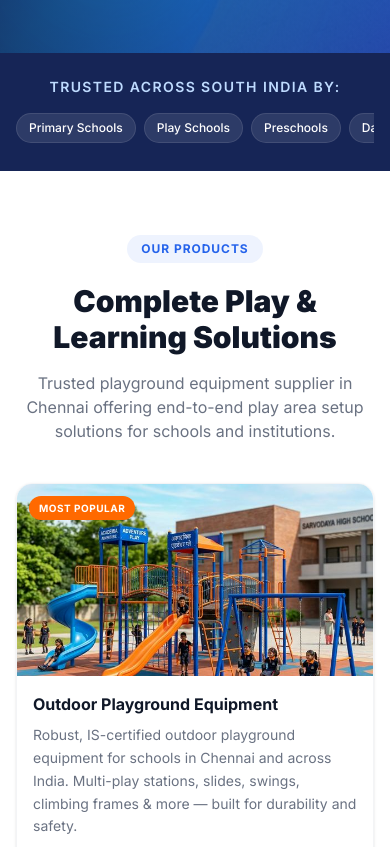
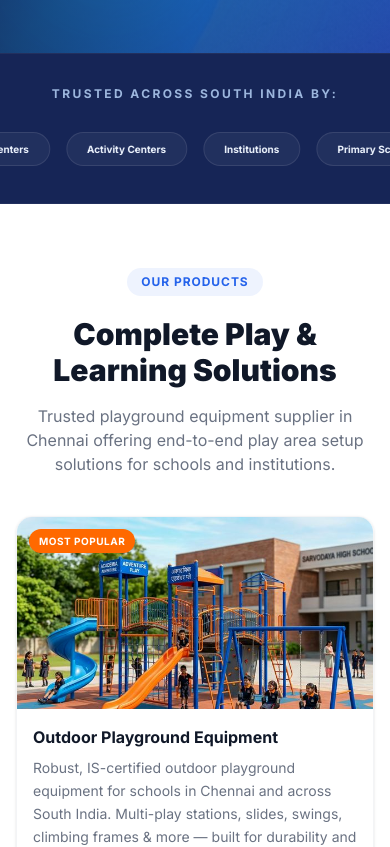
Before and after one commit to rhv1501/monopoly_marketing, a Next.js app: page / in a window 390 px wide. Shown: the part 900-1747 px from the top of the page. Built offline with nearby package versions, Linux system fonts and the light colour scheme; no server answers.

Commit message:
npm run dev

```diff
--- a/app/components/FAQ.tsx
+++ b/app/components/FAQ.tsx
@@ -32,9 +32,9 @@ const faqs = [
   },
   {
     question:
-      "Do you supply playground equipment and school furniture across India?",
+      "Do you provide delivery and setup across South India?",
     answer:
-      "Absolutely. While we are headquartered in Chennai, Tamil Nadu, Monopoly Marketing supplies playground equipment, Montessori toys, and school furniture to schools and institutions across all major states in India — including Maharashtra, Karnataka, Andhra Pradesh, Kerala, Delhi, and more.",
+      "Absolutely. While we are headquartered in Chennai, Monopoly Marketing specializes in supplying and installing playground equipment, Montessori toys, and school furniture across South India — including Tamil Nadu, Andhra Pradesh (Tirupati, Nellore), and Kerala.",
     links: [
       {
         href: "#school-furniture",
--- a/app/components/Hero.tsx
+++ b/app/components/Hero.tsx
@@ -55,7 +55,7 @@ export default function Hero() {
             Trusted by schools &amp; institutions for safe, durable, and
             engaging kids&apos; play solutions. From outdoor playground
             equipment to Montessori toys &amp; school furniture — we deliver
-            across India.
+            across South India.
           </p>
 
           {/* CTA Buttons */}
@@ -110,7 +110,7 @@ export default function Hero() {
               { icon: "🏆", text: "25+ Years Experience" },
               { icon: "🏫", text: "100+ Schools Served" },
               { icon: "✅", text: "IS Certified Materials" },
-              { icon: "🚚", text: "Pan-India Delivery" },
+              { icon: "🚚", text: "South India Delivery" },
             ].map((badge) => (
               <div
                 key={badge.text}
--- a/app/components/Products.tsx
+++ b/app/components/Products.tsx
@@ -5,7 +5,7 @@ const products = [
     id: "outdoor-playground",
     title: "Outdoor Playground Equipment",
     description:
-      "Robust, IS-certified outdoor playground equipment for schools in Chennai and across India. Multi-play stations, slides, swings, climbing frames & more — built for durability and safety.",
+      "Robust, IS-certified outdoor playground equipment for schools in Chennai and across South India. Multi-play stations, slides, swings, climbing frames & more — built for durability and safety.",
     image: "/outdoor-playground.png",
     alt: "Outdoor playground equipment supplier in Chennai",
     tag: "Most Popular",
@@ -25,9 +25,9 @@ const products = [
     id: "montessori-toys",
     title: "Montessori Toys & Materials",
     description:
-      "Wholesale Montessori educational toys and materials for preschools across India. Pink towers, alphabet boxes, bead frames, shape sorters & complete Montessori classroom sets.",
+      "Wholesale Montessori educational toys and materials for preschools across South India. Pink towers, alphabet boxes, bead frames, shape sorters & complete Montessori classroom sets.",
     image: "/montessori-toys.png",
-    alt: "Montessori toys wholesale India Chennai",
+    alt: "Montessori toys wholesale South India Chennai",
     tag: "Educational",
     tagColor: "bg-emerald-600",
   },
@@ -37,7 +37,7 @@ const products = [
     description:
       "Ergonomic, colorful preschool furniture wholesale for nurseries and play schools. Desks, chairs, activity tables, storage units — available in bulk at competitive pricing.",
     image: "/school-furniture.png",
-    alt: "Preschool furniture suppliers Chennai India",
+    alt: "Preschool furniture suppliers Chennai South India",
     tag: "Bulk Pricing",
     tagColor: "bg-purple-600",
   },
--- a/app/components/SocialProof.tsx
+++ b/app/components/SocialProof.tsx
@@ -10,23 +10,42 @@ export default function SocialProof() {
 
   return (
     <section
-      className="bg-blue-950 py-6 overflow-hidden"
+      className="bg-blue-950 py-8 lg:py-6 overflow-hidden relative border-y border-white/5"
       aria-label="Trusted by institutions"
     >
       <div className="max-w-7xl mx-auto px-4 sm:px-6 lg:px-8">
-        <div className="flex flex-col sm:flex-row items-center justify-between gap-4">
-          {/* Label */}
-          <p className="text-blue-200 text-sm font-semibold uppercase tracking-widest whitespace-nowrap flex-shrink-0">
+        <div className="flex flex-col lg:flex-row items-center gap-6 lg:gap-12">
+          {/* Label - Static positioning */}
+          <p className="text-blue-200 text-xs sm:text-sm font-bold uppercase tracking-[0.2em] whitespace-nowrap flex-shrink-0 opacity-80 lg:border-r lg:border-white/10 lg:pr-12">
             Trusted Across South India by:
           </p>
 
-          {/* Scrolling tags */}
-          <div className="w-full sm:w-auto overflow-x-auto scroll-snap-x">
-            <div className="flex flex-nowrap sm:flex-wrap gap-2 justify-start sm:justify-end pb-1 sm:pb-0">
+          {/* Marquee Container */}
+          <div className="marquee-mask flex-1 relative min-w-0">
+            <div className="testimonial-marquee-track flex gap-4 pr-4">
+              {/* First set of items */}
               {institutions.map((inst) => (
                 <span
-                  key={inst}
-                  className="text-xs font-medium px-3 py-1.5 rounded-full bg-white/10 text-white border border-white/10 whitespace-nowrap"
+                  key={`marq-1-${inst}`}
+                  className="text-[10px] sm:text-xs font-bold px-5 py-2 rounded-full bg-white/5 text-blue-50 border border-white/10 whitespace-nowrap hover:bg-white/10 transition-colors"
+                >
+                  {inst}
+                </span>
+              ))}
+              {/* Duplicate set for seamless loop */}
+              {institutions.map((inst) => (
+                <span
+                  key={`marq-2-${inst}`}
+                  className="text-[10px] sm:text-xs font-bold px-5 py-2 rounded-full bg-white/5 text-blue-50 border border-white/10 whitespace-nowrap hover:bg-white/10 transition-colors"
+                >
+                  {inst}
+                </span>
+              ))}
+              {/* Triplicate just to be safe on very wide screens */}
+              {institutions.map((inst) => (
+                <span
+                  key={`marq-3-${inst}`}
+                  className="text-[10px] sm:text-xs font-bold px-5 py-2 rounded-full bg-white/5 text-blue-50 border border-white/10 whitespace-nowrap hover:bg-white/10 transition-colors"
                 >
                   {inst}
                 </span>
--- a/app/components/WhyChooseUs.tsx
+++ b/app/components/WhyChooseUs.tsx
@@ -21,7 +21,7 @@ const usps = [
     icon: "🚚",
     title: "Fast Delivery",
     description:
-      "Pan-India delivery with fast turnaround times. We supply outdoor and indoor play equipment across all major states.",
+      "Fast delivery across South India with quick turnaround. We supply outdoor and indoor play equipment across major districts.",
   },
   {
     icon: "✅",
--- a/app/globals.css
+++ b/app/globals.css
@@ -459,3 +459,16 @@ details.faq-item .faq-answer {
     animation-duration: 52s !important;
   }
 }
+
+.no-scrollbar::-webkit-scrollbar {
+  display: none !important;
+}
+.no-scrollbar {
+  -ms-overflow-style: none !important;
+  scrollbar-width: none !important;
+}
+
+.marquee-mask {
+  mask-image: linear-gradient(to right, transparent, black 15%, black 85%, transparent);
+  -webkit-mask-image: linear-gradient(to right, transparent, black 15%, black 85%, transparent);
+}
--- a/app/layout.tsx
+++ b/app/layout.tsx
@@ -13,16 +13,16 @@ export const metadata: Metadata = {
   metadataBase: new URL("https://www.monopolymarketing.co.in"),
   title: {
     default:
-      "Monopoly Marketing | Playground Equipment Supplier in Chennai, India",
+      "Monopoly Marketing | Playground Equipment Supplier in Chennai & South India",
     template: "%s | Monopoly Marketing Chennai",
   },
   description:
-    "Monopoly Marketing – Leading playground equipment supplier in Chennai. We supply outdoor playground equipment, indoor soft play, Montessori toys & school furniture to schools, preschools & institutions across India.",
+    "Monopoly Marketing – Leading playground equipment supplier in Chennai. We supply outdoor playground equipment, indoor soft play, Montessori toys & school furniture to schools, preschools & institutions across South India (Tamil Nadu, Kerala, Andhra Pradesh).",
   keywords: [
     "playground equipment supplier in Chennai",
-    "school playground equipment India",
+    "school playground equipment South India",
     "kids play equipment suppliers Chennai",
-    "Montessori toys wholesale India",
+    "Montessori toys wholesale South India",
     "Montessori materials supplier in Chennai",
     "Montessori sensory materials Chennai",
     "Tamil tracing learning boards Chennai",
@@ -33,7 +33,7 @@ export const metadata: Metadata = {
     "preschool desks tables and chairs Chennai",
     "school storage units Chennai",
     "indoor play equipment for schools",
-    "outdoor play equipment manufacturers India",
+    "outdoor play equipment manufacturers South India",
     "play school setup equipment Chennai",
     "best play school toys manufacturers in Chennai",
     "preschool toy wholesalers in Vepery",
@@ -46,7 +46,7 @@ export const metadata: Metadata = {
     "softplay area setup in Chennai",
     "softplay area setup in Tamil Nadu",
     "customized softplay area for kids",
-    "school furniture wholesale India",
+    "school furniture wholesale South India",
     "playground equipment Chennai",
     "Montessori materials Chennai",
     "kids play area setup Chennai",
@@ -61,9 +61,9 @@ export const metadata: Metadata = {
     url: "https://www.monopolymarketing.co.in",
     siteName: "Monopoly Marketing",
     title:
-      "Monopoly Marketing | #1 Playground Equipment Supplier in Chennai, India",
+      "Monopoly Marketing | #1 Playground Equipment Supplier in Chennai & South India",
     description:
-      "Trusted by 100+ schools & institutions. Premium playground equipment, Montessori toys, and school furniture supplier in Chennai with pan-India delivery.",
+      "Trusted by 100+ schools & institutions. Premium playground equipment, Montessori toys, and school furniture supplier in Chennai with fast delivery across South India.",
     images: [
       {
         url: "/hero-playground.png",
--- a/app/page.tsx
+++ b/app/page.tsx
@@ -13,7 +13,7 @@ import Footer from "@/app/components/Footer";
 export const metadata: Metadata = {
   title: "Playground Equipment Supplier in Chennai | Monopoly Marketing",
   description:
-    "Monopoly Marketing — playground equipment supplier in Chennai for schools and preschools. Montessori materials, preschool toys, kids furniture, soft play area setup, and school kits across Chennai and Tamil Nadu.",
+    "Monopoly Marketing — playground equipment supplier in Chennai for schools and preschools. Montessori materials, preschool toys, kids furniture, soft play area setup, and school kits across South India (TN, KL, AP).",
   alternates: {
     canonical: "https://www.monopolymarketing.co.in",
   },
@@ -24,10 +24,10 @@ const localBusinessSchema = {
   "@type": "LocalBusiness",
   name: "Monopoly Marketing",
   description:
-    "Leading playground equipment supplier in Chennai offering outdoor playground equipment, indoor play equipment, Montessori toys, and school furniture for schools and institutions across India.",
+    "Leading playground equipment supplier in Chennai offering outdoor playground equipment, indoor play equipment, Montessori toys, and school furniture for schools and institutions across South India.",
   url: "https://www.monopolymarketing.co.in",
   telephone: process.env.NEXT_PUBLIC_PHONE ?? "+919876543210",
-  email: process.env.NEXT_PUBLIC_EMAIL ?? "info@monopolymarketing.co.in",
+  email: process.env.NEXT_PUBLIC_EMAIL ?? "monopolymarketingchennai@gmail.com",
   address: {
     "@type": "PostalAddress",
     addressLocality: "Chennai",
@@ -39,10 +39,11 @@ const localBusinessSchema = {
     latitude: "13.0827",
     longitude: "80.2707",
   },
-  areaServed: {
-    "@type": "Country",
-    name: "India",
-  },
+  areaServed: [
+    { "@type": "State", name: "Tamil Nadu" },
+    { "@type": "State", name: "Andhra Pradesh" },
+    { "@type": "State", name: "Kerala" },
+  ],
   knowsAbout: [
     "playground equipment",
     "outdoor playground equipment",
@@ -65,7 +66,7 @@ const localBusinessSchema = {
     "kids learning kits",
   ],
   foundingDate: "2000",
-  slogan: "Premium Play Equipment for Schools Across India",
+  slogan: "Premium Play Equipment for Schools Across South India",
   priceRange: "₹₹",
 };
 
```
Also changed, not shown: app/components/Footer.tsx (+6 -5 lines).
